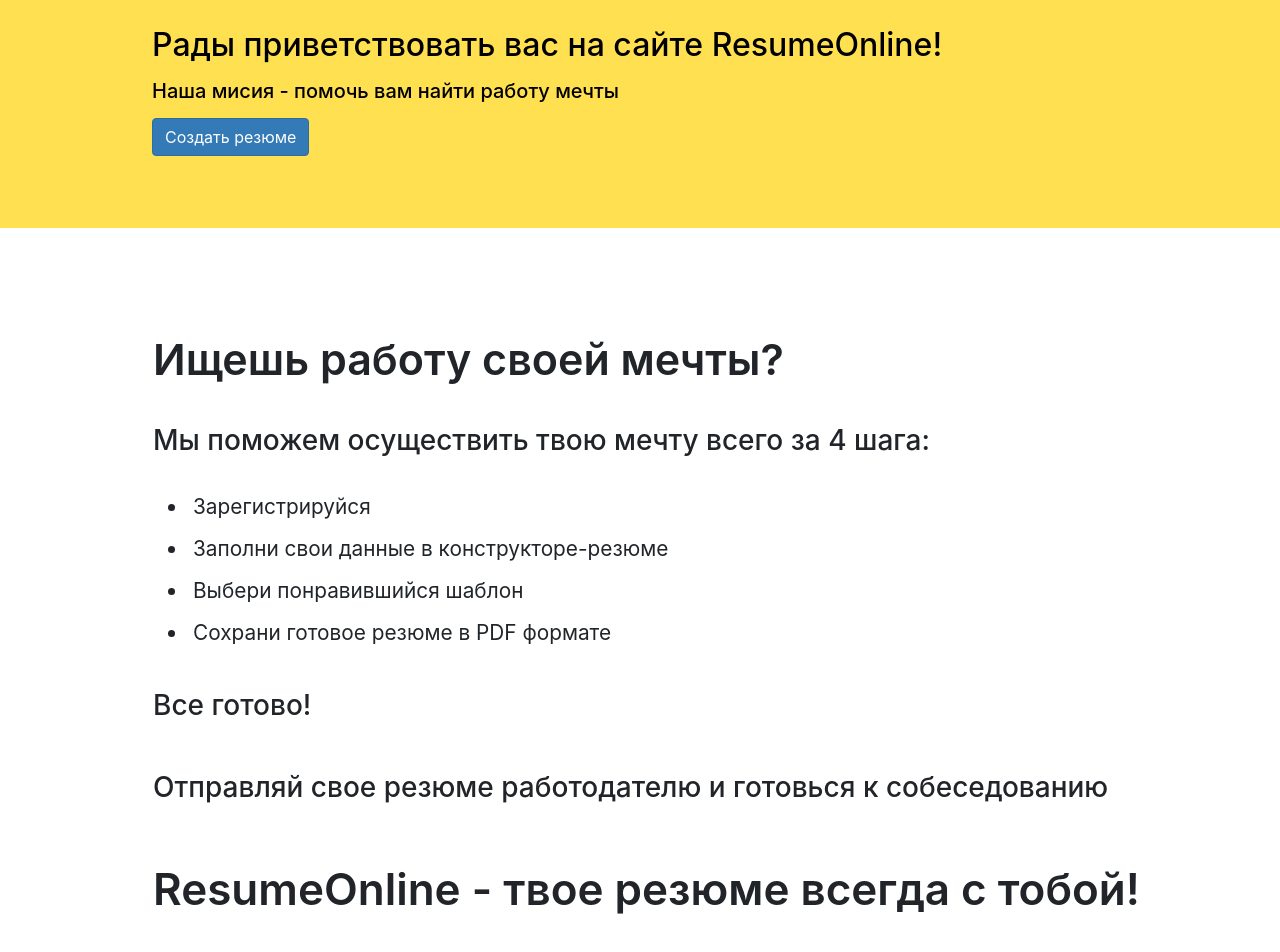
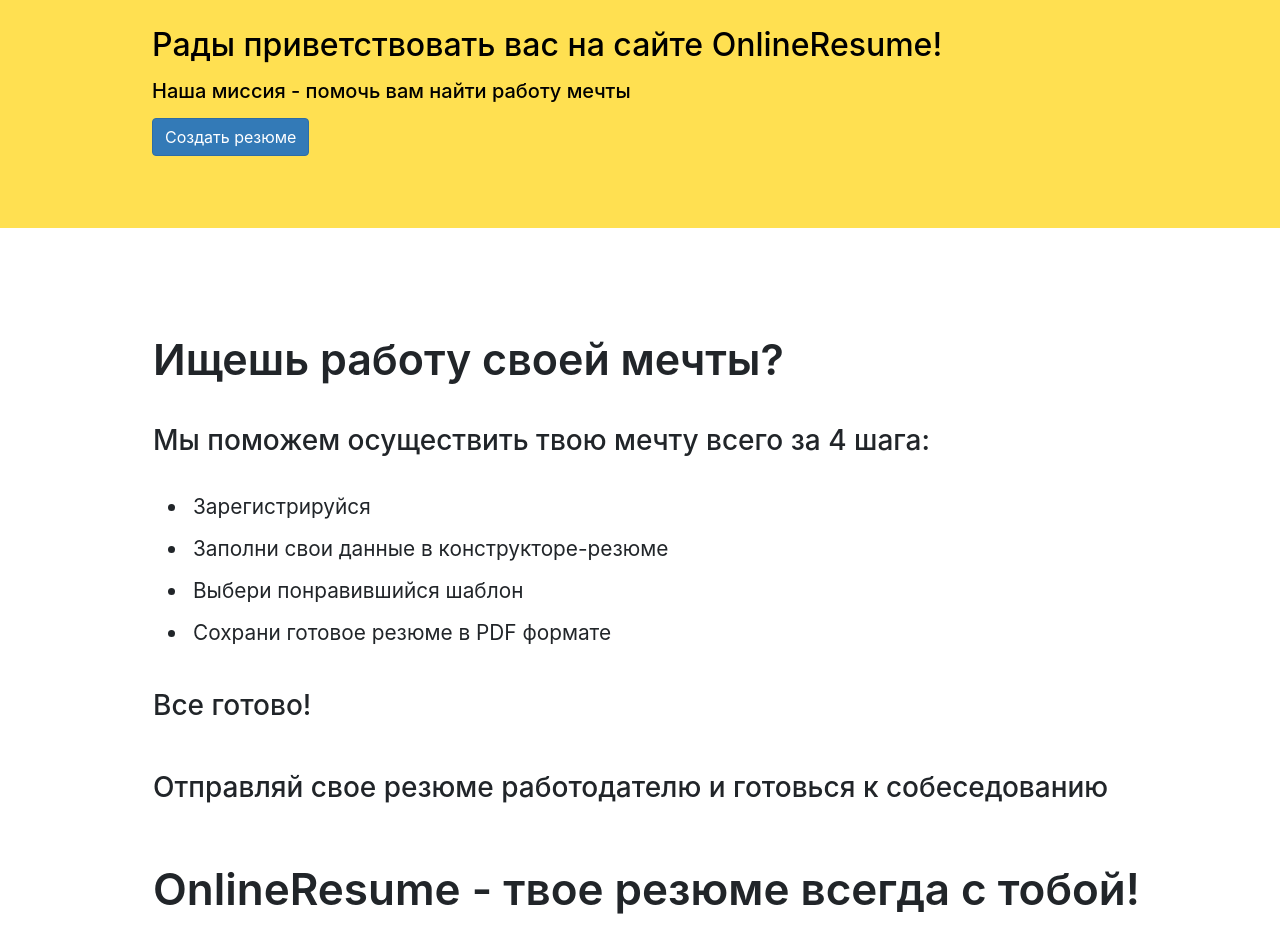
Before and after one commit to MtvJulia/resumeReact, a React (Create React App) app: page /about in a window 1280 px wide. Shown: the part 166-1118 px from the top of the page. Built offline with nearby package versions, Linux system fonts and the light colour scheme; grey boxes are pictures that could not be loaded.

Commit message:
upd: about.js

```diff
--- a/src/components/About/About.js
+++ b/src/components/About/About.js
@@ -23,8 +23,8 @@ class About extends React.Component {
 
                 <div className='container-fluid block-yellow py-4'>
                     <div className='container py-5'>
-                        <h2 className="text">Рады приветствовать вас на сайте ResumeOnline!</h2>
-                        <h5 className="text">Наша мисия - помочь вам найти работу мечты</h5>
+                        <h2 className="text">Рады приветствовать вас на сайте OnlineResume!</h2>
+                        <h5 className="text">Наша мисcия - помочь вам найти работу мечты</h5>
                         <a href="/login" className="btn btn-primary" id='header-btn'>Создать резюме</a>
                     </div>
                 </div>
@@ -41,21 +41,14 @@ class About extends React.Component {
                     </ul>
                     <h3 className='h3-about'>Все готово!</h3>
                     <h3 className='h3-about'>Отправляй свое резюме работодателю и готовься к собеседованию</h3>
+                    <h1 className='slogan'>OnlineResume - твое резюме всегда с тобой!</h1>
 
-                    <h1 className='slogan'>ResumeOnline - твое резюме всегда с тобой!</h1>
-
-<div >
-
-</div>
                     <iframe id='videoPromo' width="560" height="315"
                         src="https://www.youtube.com/embed/uSJhHY0dyfM"
                         title="YouTube video player" frameborder="0"
                         allow="accelerometer; autoplay; clipboard-write; encrypted-media; gyroscope; picture-in-picture"
                         allowfullscreen>
                     </iframe>
-
-
-
                 </div>
             </div>
         );
```
